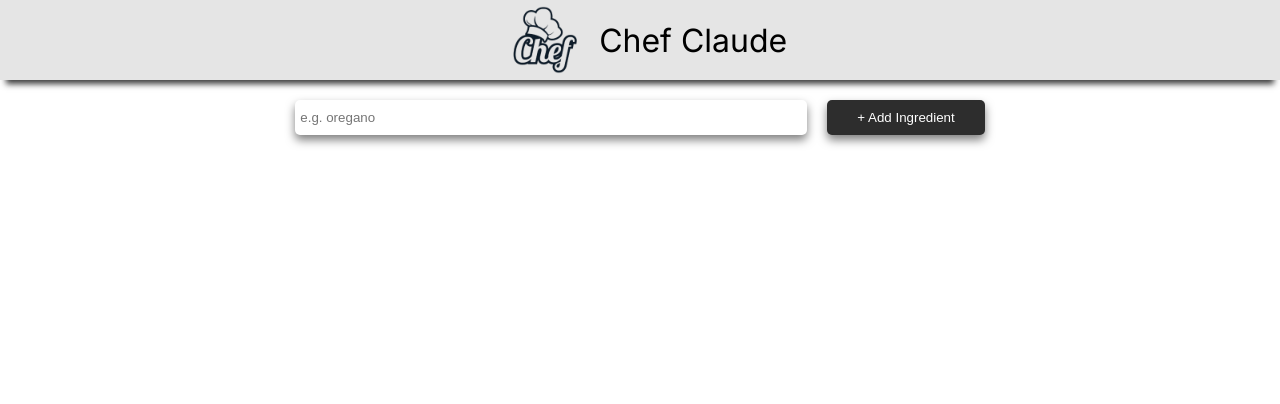
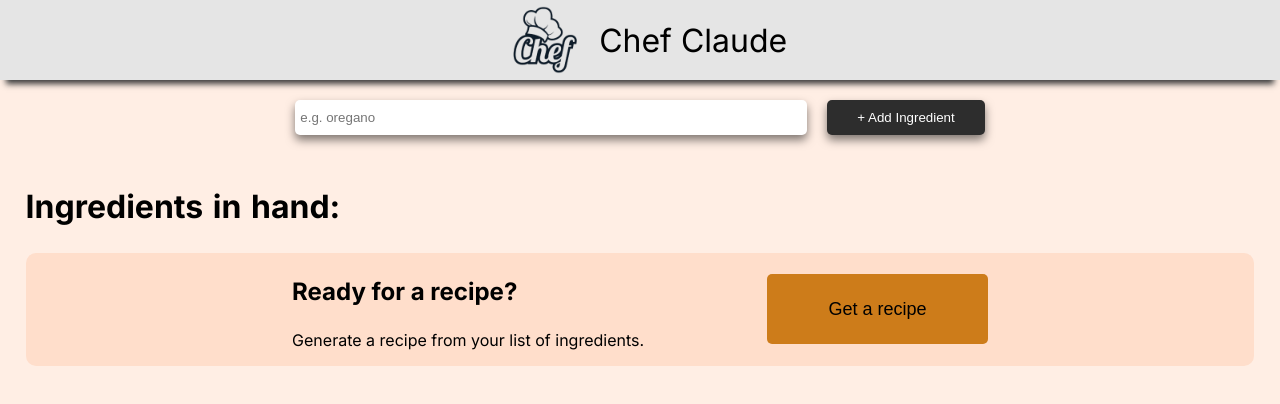
Before and after one commit to Utkarsh-Sharan/react-projects, a React (Vite) app in the folder chef-claude/: page / in a window 1280 px wide. Shown: the top 404 px of the page. Built offline with nearby package versions, Linux system fonts and the light colour scheme.

Commit message:
add new section and styling

```diff
--- a/chef-claude/src/components/Main.jsx
+++ b/chef-claude/src/components/Main.jsx
@@ -4,7 +4,7 @@ import "../index.css";
 function Main() {
   const [ingredients, setIngredients] = useState([]);
 
-  const mapIngredients = ingredients.map((ing) => {
+  const ingredientListItems = ingredients.map((ing) => {
     return <li key={ing}>{ing}</li>;
   });
 
@@ -28,7 +28,21 @@ function Main() {
           <button>+ Add Ingredient</button>
         </form>
 
-        <ul>{mapIngredients}</ul>
+        <section className="main-section">
+          <h2>Ingredients in hand:</h2>
+
+          <ul className="ingredient-list">{ingredientListItems}</ul>
+
+          <div className="get-recipe-container">
+            <div>
+              <h3>Ready for a recipe?</h3>
+
+              <p>Generate a recipe from your list of ingredients.</p>
+            </div>
+
+            <button>Get a recipe</button>
+          </div>
+        </section>
       </main>
     </>
   );
--- a/chef-claude/src/index.css
+++ b/chef-claude/src/index.css
@@ -5,6 +5,7 @@
 body {
   margin: 0px;
   font-family: Inter;
+  background-color: #ffeee4;
 }
 
 .header {
@@ -59,3 +60,46 @@ main {
   background-color: #e5e5e5;
   color: #000000;
 }
+
+.main-section {
+  padding: 2%;
+}
+
+.main-section h2 {
+  font-size: xx-large;
+  word-spacing: 2px;
+}
+
+.main-section .ingredient-list {
+  margin: 10px;
+}
+
+.main-section .ingredient-list li {
+  padding: 5px;
+  font-size: large;
+  font-weight: 500;
+  color: #f66b1b;
+}
+
+.main-section .get-recipe-container {
+  margin-top: 20px;
+  display: flex;
+  justify-content: center;
+  align-items: center;
+  background-color: #ffdecb;
+  border-radius: 10px;
+  gap: 10%;
+}
+
+.get-recipe-container h3 {
+  font-size: x-large;
+}
+
+.get-recipe-container button {
+  background-color: #cd7c1a;
+  border: none;
+  border-radius: 5px;
+  padding: 2% 5%;
+  font-size: large;
+  font-weight: 500;
+}
```
